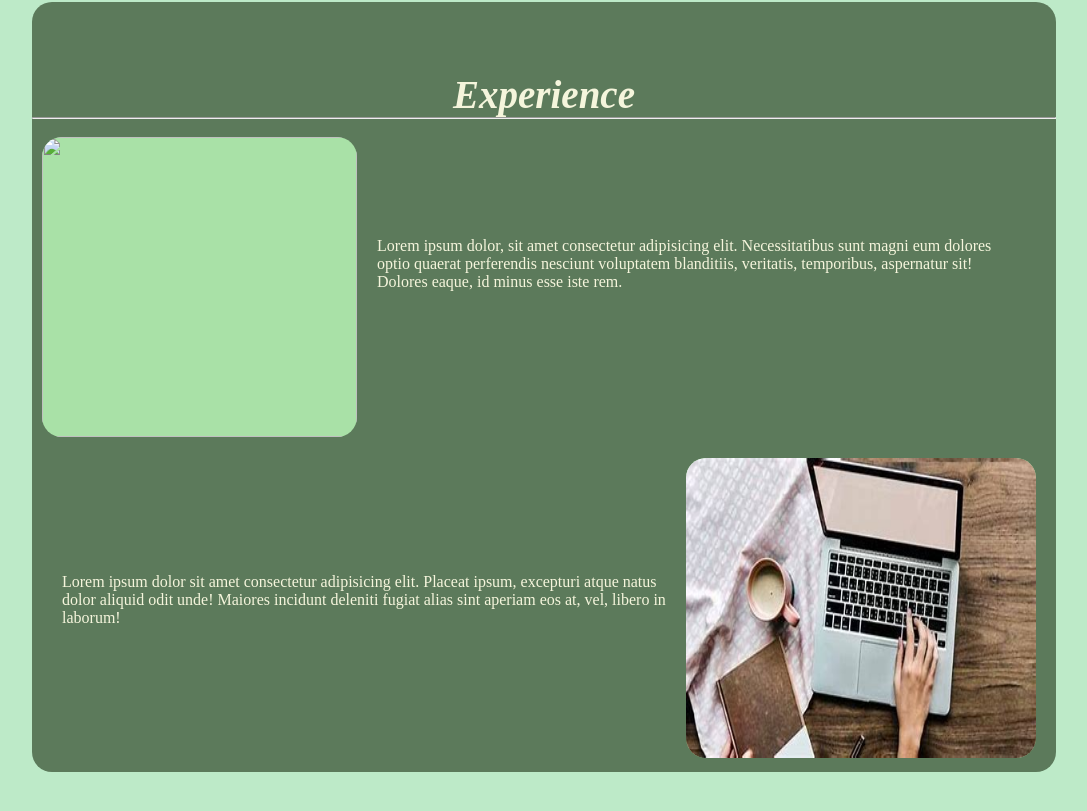
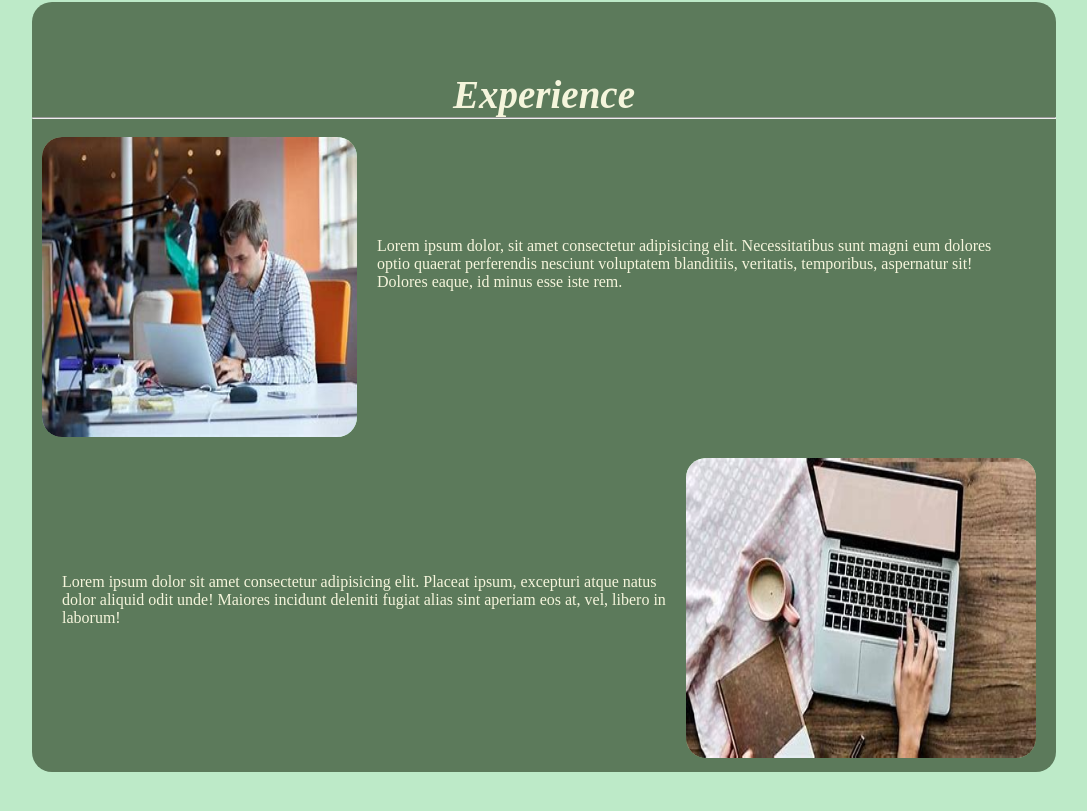
Before and after one commit to abdalluhyaseen/my-project, a plain HTML site: page index.html in a window 1280 px wide. Shown: the part 3016-3827 px from the top of the page, without its empty margins (96-1183 px from the left). Drawn offline with nearby package versions, Linux system fonts and the light colour scheme; the site is published under a folder, as on GitHub Pages, so addresses that start at the root find nothing; a web font is replaced by a local one.

Commit message:
finish my project 5

```diff
--- a/index.html
+++ b/index.html
@@ -85,7 +85,7 @@
     </div>
     <div class="career">
         <h1 style="text-align: center; color: beige; font-style: italic; font-size: 39px;">Experience<hr></h1> <br>
-        <div class="first"> <div class="career1"><img class="in" src="/images/OIP.jpeg"></div> <p>Lorem ipsum dolor, sit amet consectetur adipisicing elit. Necessitatibus sunt magni eum dolores optio quaerat perferendis nesciunt voluptatem blanditiis, veritatis, temporibus, aspernatur sit! Dolores eaque, id minus esse iste rem.</p></div><br><br>
+        <div class="first"> <div class="career1"><img class="in" src="images/OIP.jpeg"></div> <p>Lorem ipsum dolor, sit amet consectetur adipisicing elit. Necessitatibus sunt magni eum dolores optio quaerat perferendis nesciunt voluptatem blanditiis, veritatis, temporibus, aspernatur sit! Dolores eaque, id minus esse iste rem.</p></div><br><br>
        <div class="first2"><p>Lorem ipsum dolor sit amet consectetur adipisicing elit. Placeat ipsum, excepturi atque natus dolor aliquid odit unde! Maiores incidunt deleniti fugiat alias sint aperiam eos at, vel, libero in laborum!</p><div class="career2"> <img class="in" src="images/OIP (1).jpeg"></div></div>
 
     </div>
```
